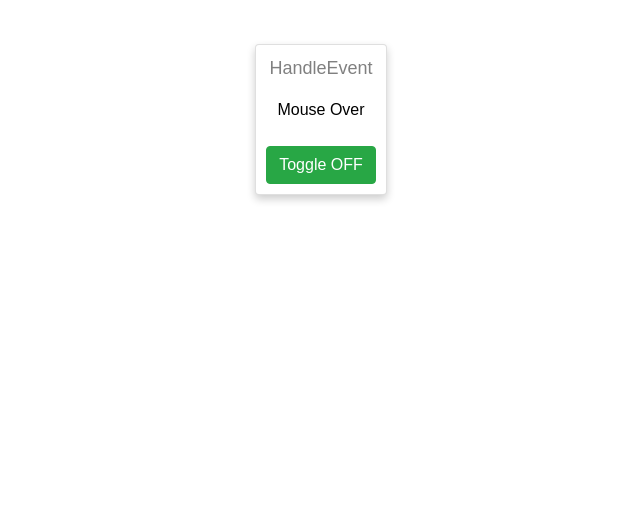
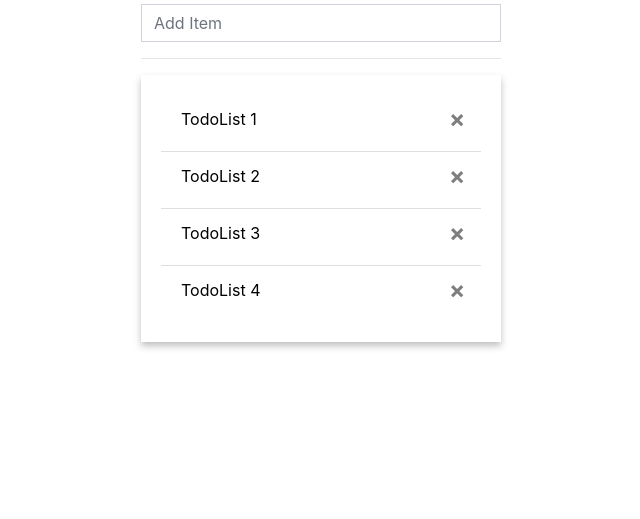
Before and after one commit to aniltako/react-workshop, a React app in the folder ReactNPM/: page / in a window 1280 px wide. Shown: the part 281-800 px from the top of the page, without its empty margins (319-959 px from the left). Built offline with nearby package versions, Linux system fonts and the light colour scheme; some packages are replaced by stand-ins of ours.

Commit message:
Add Template

```diff
--- /dev/null
+++ b/ReactNPM/src/TodoList/index.js
@@ -0,0 +1,46 @@
+import React from 'react';
+
+export default class TodoList extends React.Component {
+    render() {
+        return (
+            <div className="flex-item">
+
+                        <div className="todolist">
+                        <h1>TodoList</h1>
+                            <input type="text" className="form-control add-todo" placeholder="Add Item"/>
+
+                                <hr/>
+                                <div className="list-items">
+                                    <ul class="list-group list-group-flush">
+                                        <li class="list-group-item">
+                                            <label>TodoList 1</label>
+                                            <button type="button" class="close" aria-label="Close">
+                                                <span aria-hidden="true">&times;</span>
+                                            </button>
+                                        </li>
+                                        <li class="list-group-item">
+                                            <label>TodoList 2</label>
+                                            <button type="button" class="close" aria-label="Close">
+                                                <span aria-hidden="true">&times;</span>
+                                            </button>
+                                        </li>
+                                        <li class="list-group-item">
+                                            <label>TodoList 3</label>
+                                            <button type="button" class="close" aria-label="Close">
+                                                <span aria-hidden="true">&times;</span>
+                                            </button>
+                                        </li>
+                                        <li class="list-group-item">
+                                            <label>TodoList 4</label>
+                                            <button type="button" class="close" aria-label="Close">
+                                                <span aria-hidden="true">&times;</span>
+                                            </button>
+                                        </li>
+                                    </ul>
+                                </div>
+                        </div>
+
+            </div>
+        )
+    }
+}
--- a/ReactNPM/src/index.js
+++ b/ReactNPM/src/index.js
@@ -9,6 +9,7 @@ import LazyLoader from './LazyLoader';
 import VirtualDom from './VirtualDom';
 import HandleEvent from './HandleEvents'
 import './style.css';
+import TodoList from './TodoList';
 
 class App extends React.Component{
     render(){
@@ -20,6 +21,6 @@ class App extends React.Component{
 
 ReactDOM.render(
     <div className="flex-container">
-        <HandleEvent />
+        <TodoList />
     </div>
 , document.getElementById('root'));
--- a/ReactNPM/src/style.css
+++ b/ReactNPM/src/style.css
@@ -21,6 +21,7 @@ body{
     text-align: center;
     font-family: arial;
     padding: 10px;
+    background: #EEEEEE;
 }
 
 .title {
@@ -37,3 +38,56 @@ a {
 button:hover, a:hover {
     opacity: 0.7;
 }
+
+
+/* todo */
+
+.todolist{
+    background-color:#FFF;
+    padding:20px 20px 10px 20px;
+    margin-top:30px;
+    width: 400px;
+}
+
+.todolist h1{
+    margin:0;
+    padding-bottom:20px;
+    text-align:center;
+}
+
+.form-control{
+    border-radius:0;
+}
+
+li.ui-state-default{
+    background:#fff;
+    border:none;
+    border-bottom:1px solid #ddd;
+}
+
+li:hover {
+    background: #d3d3d336;
+}
+
+li.ui-state-default:last-child{
+    border-bottom:none;
+}
+
+.list-items {
+    padding: 20px;
+    -webkit-box-shadow: 0 4px 7px rgba(0, 0, 0, 0.25), 0 9px 7px rgba(0, 0, 0, 0);
+    box-shadow: 0 4px 7px rgba(0, 0, 0, 0.25), 0 9px 7px rgba(0, 0, 0, 0);
+}
+
+button.close {
+    position: absolute;
+    left: 90%;
+}
+
+button.close:hover {
+    color: red;
+}
+
+button.close:focus {
+    outline: none;
+}
```
Also changed, not shown: ReactNPM/src/Test/index.js (+2 -2 lines).
